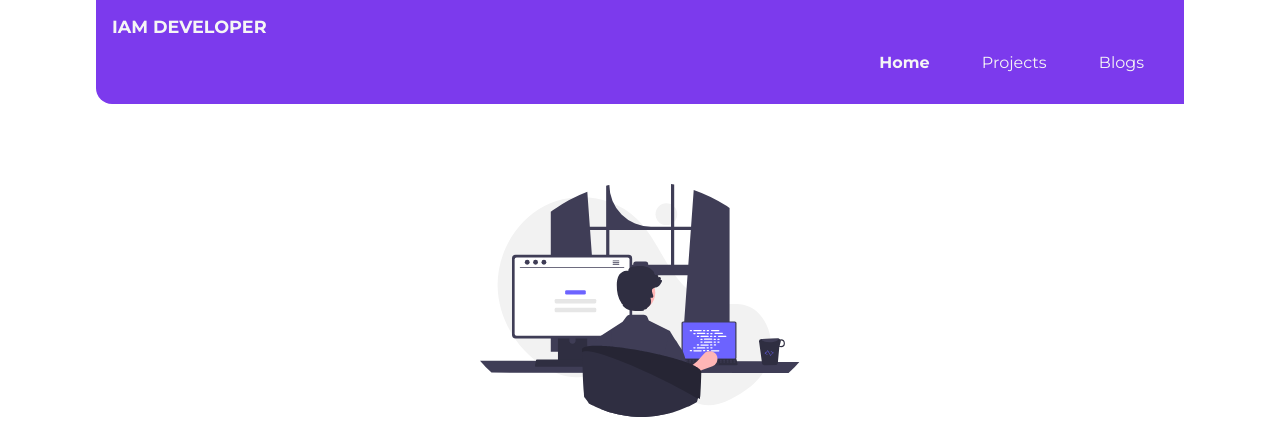
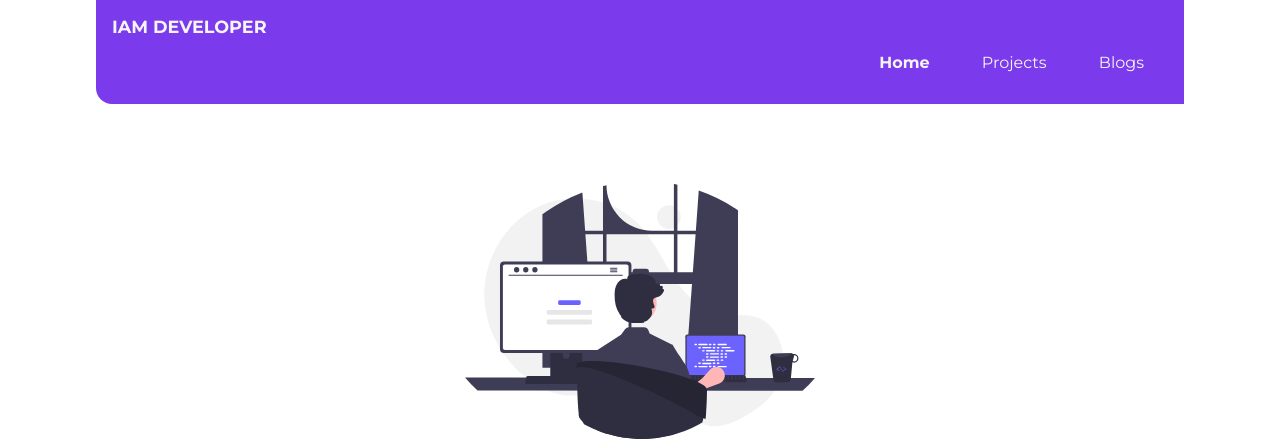
Before and after one commit to ChethanFrontendDev/My_Portfolio, a plain HTML site: page index.html in a window 1280 px wide. Shown: the top 448 px of the page. Drawn offline with Linux system fonts and the light colour scheme.

Commit message:
update : changes done

```diff
--- a/styles.css
+++ b/styles.css
@@ -50,7 +50,7 @@ body{
 }
 .hero .hero-img{
     padding-top: 3rem;
-    max-width: 320px;
+    max-width: 350px;
     display: block;
     margin: auto;
 }
```
